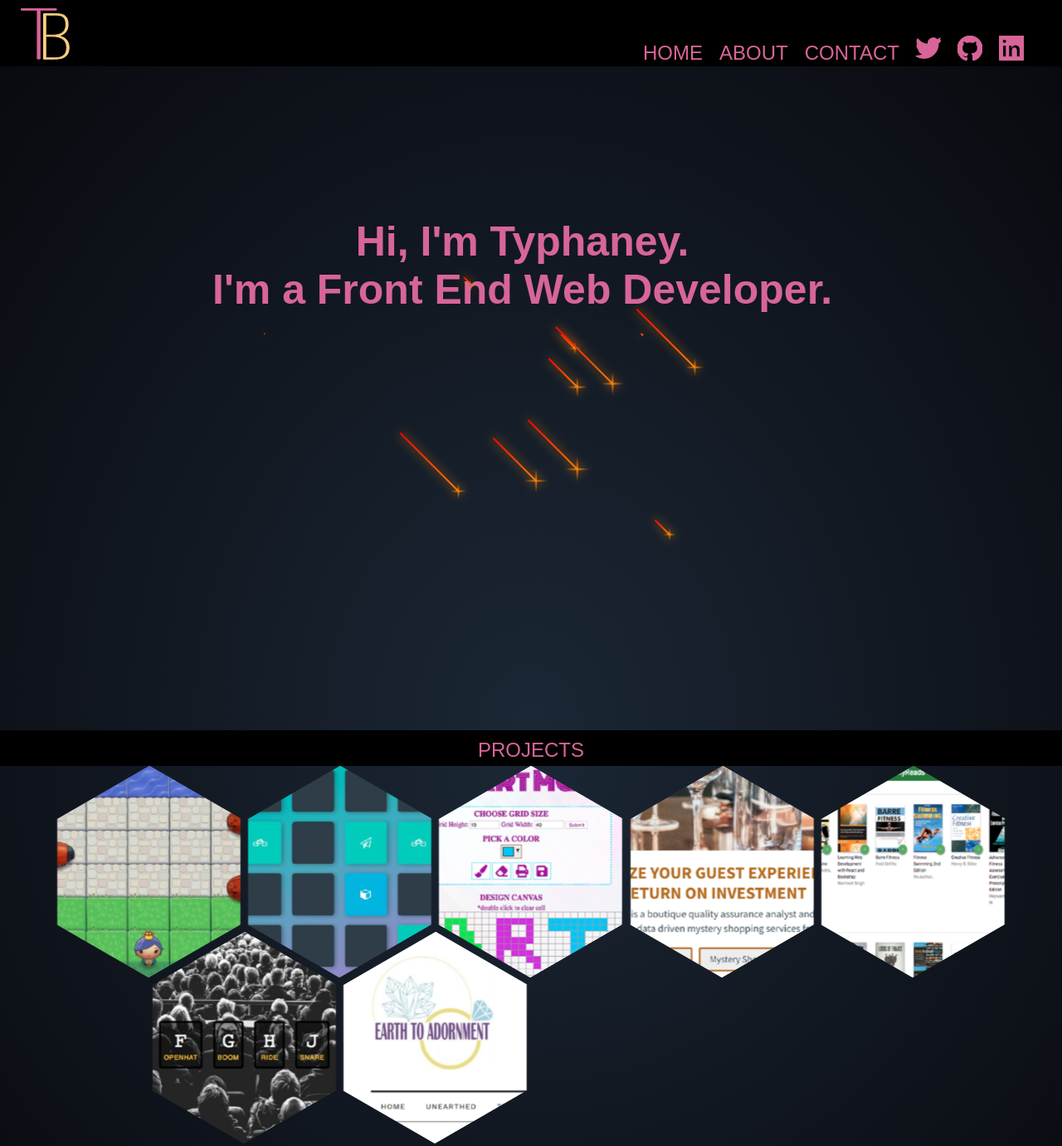
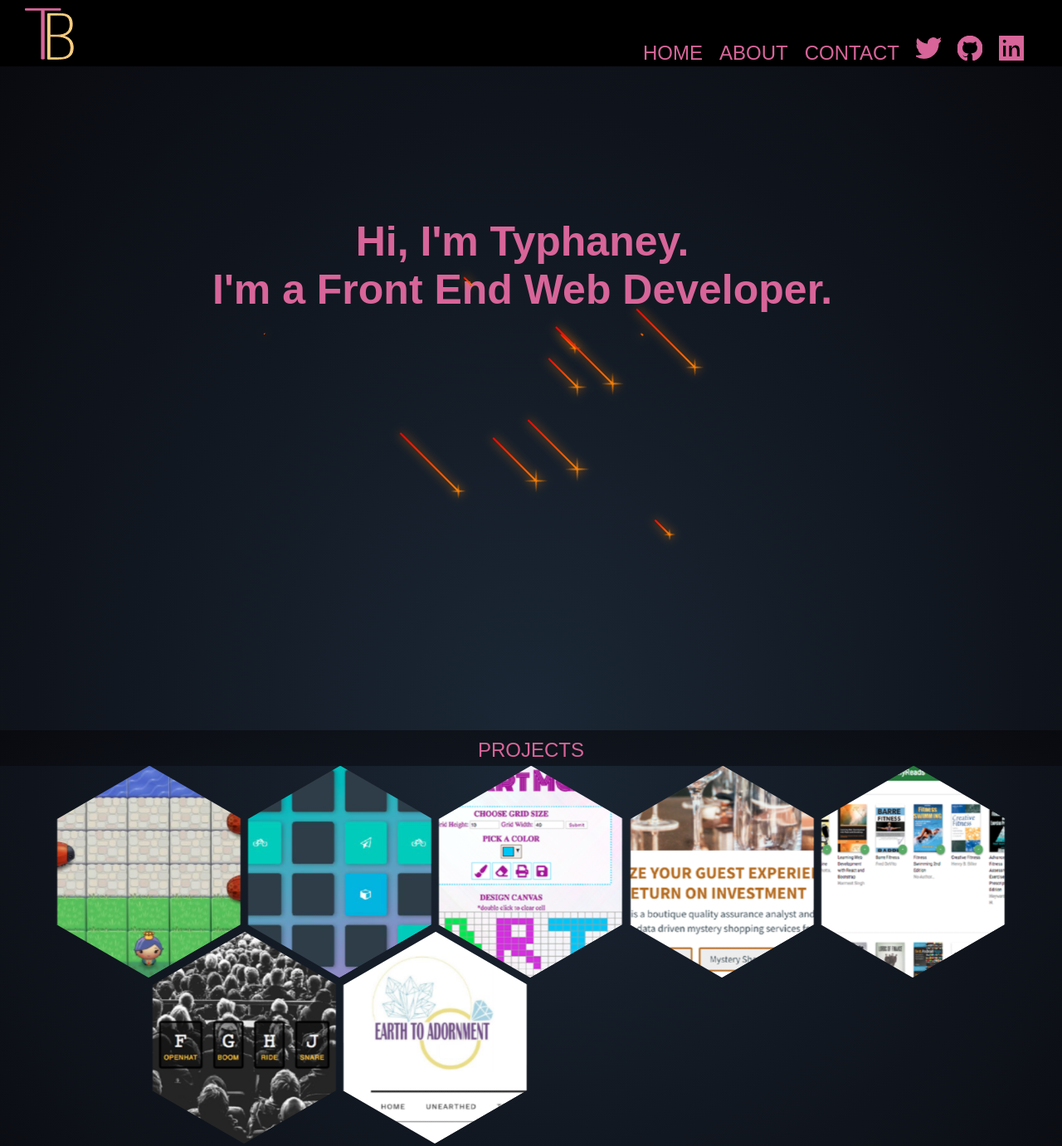
Before and after one commit to typhaneybdev/portfolio, a plain HTML site: page index.html in a window 1280 px wide. Shown: the top 1381 px of the page at 83% size. Drawn offline with Linux system fonts and the light colour scheme; a web font is replaced by a local one.

Commit message:
css addjustments to header

```diff
--- a/css/styles.css
+++ b/css/styles.css
@@ -49,7 +49,7 @@ a {
 }
 
 #tblogo {
-  margin-left: 25px;
+  margin-left: 30px;
   padding-top: 10px;
 }
 
@@ -137,7 +137,7 @@ h2:hover {
 
 .project-container {
   width: 100%;
-  background-color: black;
+  background: radial-gradient(ellipse at center, #1b2735 0%, #090a0f 100%);
 }
 
 .featured-work-container {
```
